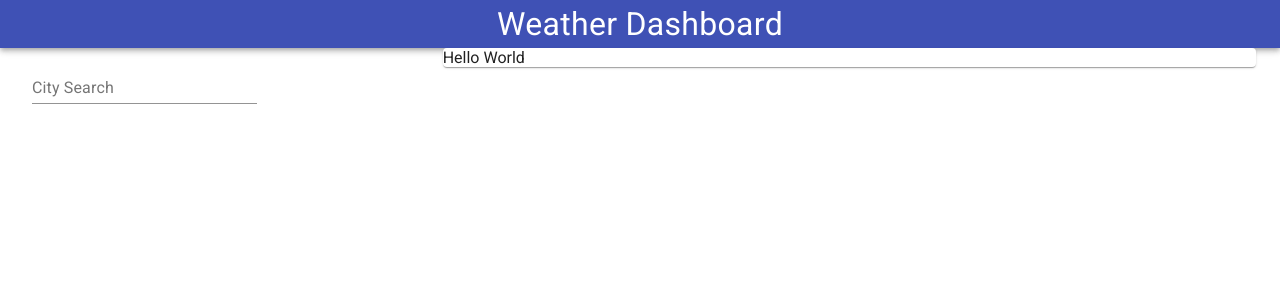
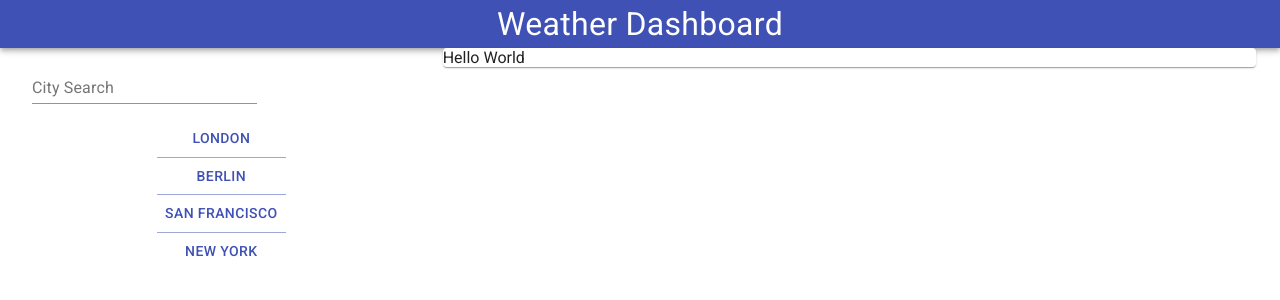
Before and after one commit to coleman-buffa/weather-dashboard, a React (Create React App) app in the folder client/: page / in a window 1280 px wide. Shown: the top 300 px of the page. Built offline with nearby package versions, Linux system fonts and the light colour scheme.

Commit message:
Draft and style citylist component.

```diff
--- a/client/src/App.js
+++ b/client/src/App.js
@@ -1,6 +1,7 @@
 import './App.css';
 import TopBar from './components/topbar/topbar';
 import SearchBar from './components/searchbar/searchbar';
+import CityList from './components/citylist/citylist';
 import { Container, Grid, Paper } from "@material-ui/core";
 
 function App() {
@@ -11,6 +12,7 @@ function App() {
         <Grid container spacing={3}>
           <Grid item xs={12} sm={4}>
             <SearchBar/>
+            <CityList />
           </Grid>
           <Grid item xs={12} sm={8}>
             <Paper>Hello World</Paper>
--- /dev/null
+++ b/client/src/components/citylist/citylist.js
@@ -0,0 +1,35 @@
+import React from 'react';
+import { ButtonGroup, Button } from '@material-ui/core';
+import { makeStyles } from '@material-ui/core/styles';
+
+const useStyles = makeStyles((theme) => ({
+  root: {
+    display: 'flex',
+    justifyContent: 'center',
+    '& > *': {
+      margin: theme.spacing(1),
+    },
+  },
+}));
+
+export default function CityList() {
+
+  const classes = useStyles();
+
+  return (
+    <div className={classes.root}>
+      <ButtonGroup
+        orientation='vertical'
+        color='primary'
+        aria-label='vertical contained primary button group'
+        variant='text'
+      >
+        <Button>London</Button>
+        <Button>Berlin</Button>
+        <Button>San Francisco</Button>
+        <Button>New York</Button>
+      </ButtonGroup>
+
+    </div>
+  )
+}
```
